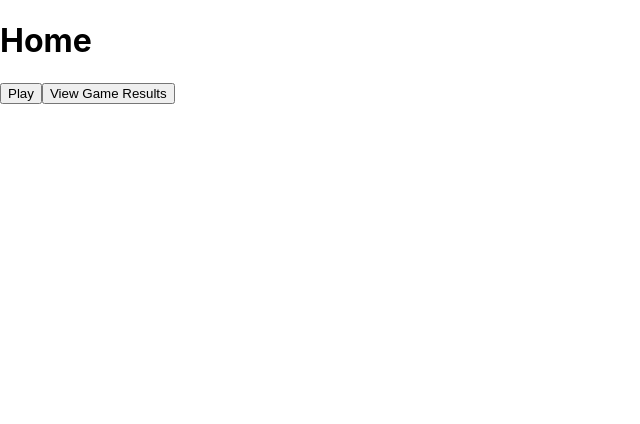
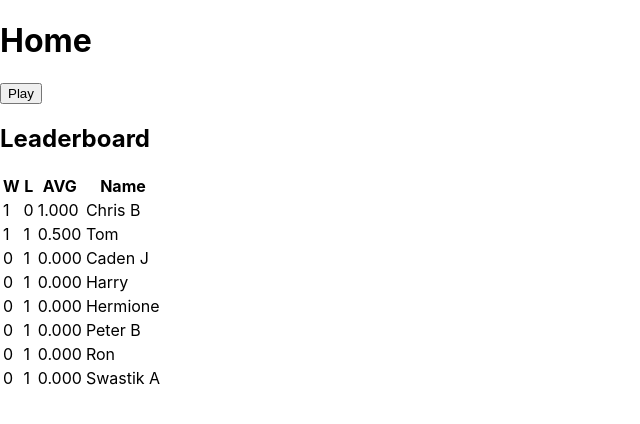
Before and after one commit to 2024-fall-afe-mowe/tca-uno, a React (Create React App) app in the folder tca-uno/: page /#/ in a window 1280 px wide. Shown: the top 424 px of the page, without its empty margins (0-640 px from the left). Built offline with nearby package versions, Linux system fonts and the light colour scheme.

Commit message:
Add leaderboard functionality with dynamic game results

```diff
--- a/tca-uno/src/App.tsx
+++ b/tca-uno/src/App.tsx
@@ -1,11 +1,10 @@
-// src/App.tsx
 import React, { useState } from 'react';
 import { createHashRouter, RouterProvider } from 'react-router-dom';
 import { Home } from './Home';
 import { Setup } from './Setup';
 import { Play } from './Play';
 import GameResults from './GameResults';
-import { GameResult } from './game-results';
+import { GameResult, getLeaderboard } from './game-results';
 
 const dummyGameResults: GameResult[] = [
     {
@@ -22,19 +21,32 @@ const dummyGameResults: GameResult[] = [
     },
 ];
 
-const myRouter = createHashRouter([
-    { path: '/', element: <Home /> },
-    { path: '/setup', element: <Setup /> },
-    { path: '/play', element: <Play /> },
-    { path: '/results', element: <GameResults results={dummyGameResults} /> },
-]);
-
 const App: React.FC = () => {
     const [gameResults, setGameResults] = useState<GameResult[]>(dummyGameResults);
 
-    const addGameResult = (newResult: GameResult) => {
+    // Add a new game result
+    const addNewGameResult = (newResult: GameResult) => {
         setGameResults([...gameResults, newResult]);
     };
+
+    const myRouter = createHashRouter([
+        {
+            path: '/',
+            element: <Home leaderboardData={getLeaderboard(gameResults)} />,
+        },
+        {
+            path: '/setup',
+            element: <Setup />,
+        },
+        {
+            path: '/play',
+            element: <Play addNewGameResult={addNewGameResult} />,
+        },
+        {
+            path: '/results',
+            element: <GameResults results={gameResults} />,
+        },
+    ]);
 
     return (
         <div className="App p-3">
--- a/tca-uno/src/GameResults.tsx
+++ b/tca-uno/src/GameResults.tsx
@@ -1,4 +1,3 @@
-// src/GameResults.tsx
 import React from 'react';
 import { GameResult } from './game-results';
 
@@ -18,8 +17,8 @@ const GameResults: React.FC<GameResultsProps> = ({ results }) => {
                         <li key={index} className="mb-2">
                             <p><strong>Winner:</strong> {result.winner}</p>
                             <p><strong>Players:</strong> {result.players.join(', ')}</p>
-                            <p><strong>Start Time:</strong> {new Date(result.startTime).toLocaleString()}</p>
-                            <p><strong>End Time:</strong> {new Date(result.endTime).toLocaleString()}</p>
+                            <p><strong>Start Time:</strong> {result.startTime ? new Date(result.startTime).toLocaleString() : 'N/A'}</p>
+                            <p><strong>End Time:</strong> {result.endTime ? new Date(result.endTime).toLocaleString() : 'N/A'}</p>
                         </li>
                     ))}
                 </ul>
--- a/tca-uno/src/Home.tsx
+++ b/tca-uno/src/Home.tsx
@@ -1,8 +1,12 @@
-// src/Home.tsx
 import React from 'react';
 import { useNavigate } from 'react-router-dom';
+import { LeaderboardEntry } from './game-results';
 
-export const Home = () => {
+interface HomeProps {
+    leaderboardData: LeaderboardEntry[];
+}
+
+export const Home: React.FC<HomeProps> = ({ leaderboardData }) => {
     const nav = useNavigate();
 
     return (
@@ -14,12 +18,35 @@ export const Home = () => {
             >
                 Play
             </button>
-            <button
-                className="btn btn-secondary mb-3"
-                onClick={() => nav('/results')}
-            >
-                View Game Results
-            </button>
+            <div className="card bg-base-100 shadow-xl">
+                <div className="card-body p-3">
+                    <h2 className="card-title">Leaderboard</h2>
+                    {leaderboardData.length > 0 ? (
+                        <table className="table">
+                            <thead>
+                                <tr>
+                                    <th>W</th>
+                                    <th>L</th>
+                                    <th>AVG</th>
+                                    <th>Name</th>
+                                </tr>
+                            </thead>
+                            <tbody>
+                                {leaderboardData.map((entry) => (
+                                    <tr key={entry.name}>
+                                        <td>{entry.wins}</td>
+                                        <td>{entry.losses}</td>
+                                        <td>{entry.avg}</td>
+                                        <td>{entry.name}</td>
+                                    </tr>
+                                ))}
+                            </tbody>
+                        </table>
+                    ) : (
+                        <p>Play a game to see the leaderboard!</p>
+                    )}
+                </div>
+            </div>
         </div>
     );
 };
--- a/tca-uno/src/Play.tsx
+++ b/tca-uno/src/Play.tsx
@@ -1,7 +1,12 @@
-import React from "react";
-import { useNavigate } from "react-router-dom";
+import React from 'react';
+import { useNavigate } from 'react-router-dom';
+import { GameResult } from './game-results';
 
-export const Play: React.FC = () => {
+interface PlayProps {
+    addNewGameResult: (gr: GameResult) => void;
+}
+
+export const Play: React.FC<PlayProps> = ({ addNewGameResult }) => {
     const nav = useNavigate();
 
     return (
@@ -9,7 +14,15 @@ export const Play: React.FC = () => {
             <h1 className="text-xl font-bold mb-3">Play</h1>
             <button
                 className="btn btn-success mb-3"
-                onClick={() => nav(-2)}
+                onClick={() => {
+                    addNewGameResult({
+                        startTime: '',
+                        endTime: '',
+                        winner: 'Barbie',
+                        players: ['Barbie', 'Ken'],
+                    });
+                    nav('/');
+                }}
             >
                 Game Over
             </button>
--- a/tca-uno/src/game-results.ts
+++ b/tca-uno/src/game-results.ts
@@ -1,7 +1,46 @@
-// game-results.ts
 export type GameResult = {
     startTime: string;
     endTime: string;
     winner: string;
     players: string[];
 };
+
+export type LeaderboardEntry = {
+    wins: number;
+    losses: number;
+    avg: string; // Average win percentage as a formatted string
+    name: string; // Player's name
+};
+
+// Main function to generate leaderboard
+export const getLeaderboard = (results: GameResult[]): LeaderboardEntry[] => {
+    return getPreviousPlayers(results)
+        .map((player) => getLeaderboardEntry(results, player))
+        .sort(
+            (a, b) =>
+                parseFloat(b.avg) * 1000 + b.wins + b.losses -
+                (parseFloat(a.avg) * 1000 + a.wins + a.losses)
+        );
+};
+
+// Helper function to extract unique players
+const getPreviousPlayers = (results: GameResult[]): string[] => {
+    const allPlayers = results.flatMap((game) => game.players);
+    return Array.from(new Set(allPlayers)).sort((a, b) => a.localeCompare(b));
+};
+
+// Helper function to calculate stats for a single player
+const getLeaderboardEntry = (results: GameResult[], player: string): LeaderboardEntry => {
+    const playerWins = results.filter((game) => game.winner === player).length;
+
+    const playerGames = results.filter((game) =>
+        game.players.includes(player)
+    ).length;
+
+    return {
+        wins: playerWins,
+        losses: playerGames - playerWins,
+        avg: playerGames > 0 ? (playerWins / playerGames).toFixed(3) : '0.000',
+        name: player,
+    };
+};
```
